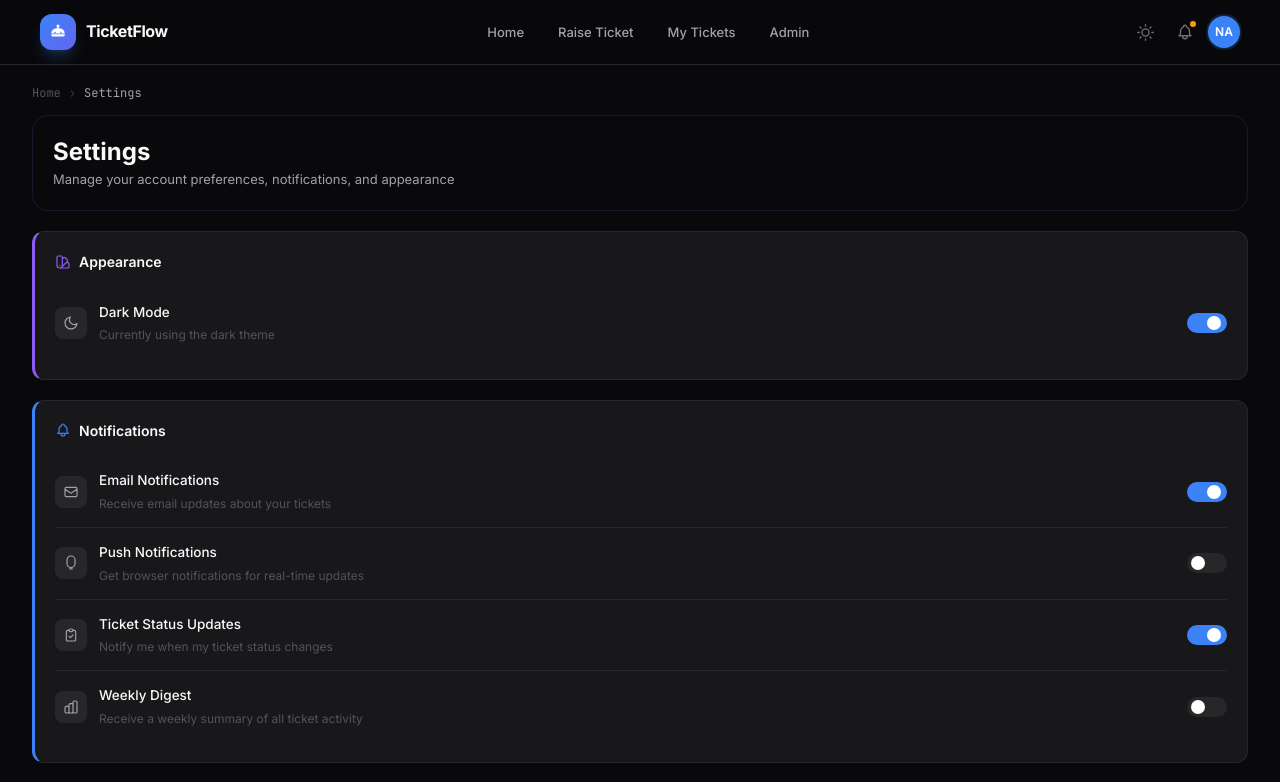
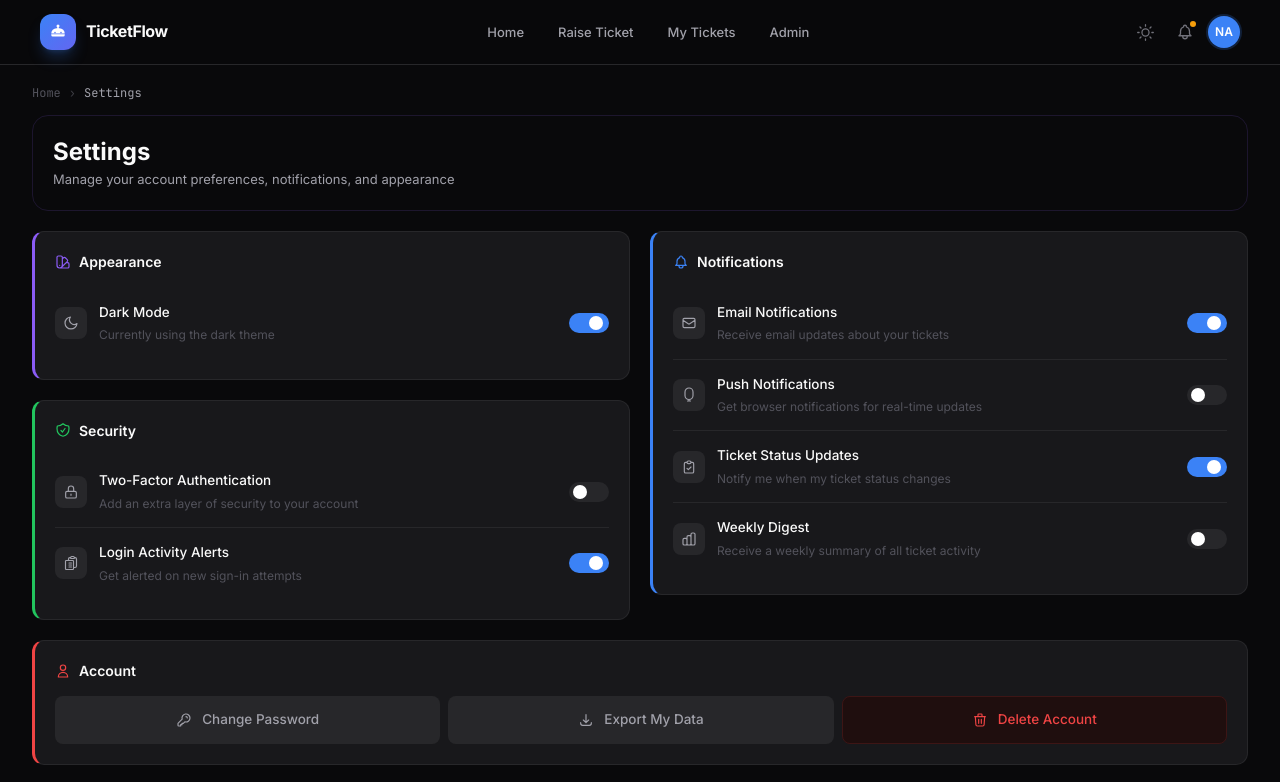
Before and after one commit to chaitanyadeepc/it-ticketing, a React (Vite) app in the folder helpdesk-ai/: page /settings in a window 1280 px wide. Shown: the top 782 px of the page. Built offline with nearby package versions, Linux system fonts and the light colour scheme; sample sign-in values are in the browser's storage.

Commit message:
fix: settings page 2-col grid layout, compact toggle rows, 3-col account actions

```diff
--- a/helpdesk-ai/src/pages/Settings.jsx
+++ b/helpdesk-ai/src/pages/Settings.jsx
@@ -28,7 +28,7 @@ const SettingRow = ({ icon, title, desc, children }) => (
 );
 
 const SectionCard = ({ title, icon, children, accentColor = '#3b82f6' }) => (
-  <div className="bg-[#18181b] border border-[#27272a] border-l-[3px] rounded-xl p-5 mb-5" style={{ borderLeftColor: accentColor }}>
+  <div className="bg-[#18181b] border border-[#27272a] border-l-[3px] rounded-xl p-5" style={{ borderLeftColor: accentColor }}>
     <div className="flex items-center gap-2 mb-4">
       <span style={{ color: accentColor }}>{icon}</span>
       <h2 className="text-[14px] font-semibold text-[#fafafa]">{title}</h2>
@@ -58,7 +58,11 @@ const Settings = () => {
           </div>
         </div>
 
-        {/* Appearance */}
+        {/* Top two-column grid */}
+        <div className="grid grid-cols-1 lg:grid-cols-2 gap-5 items-start mb-5">
+
+          {/* Left column: Appearance + Security */}
+          <div className="space-y-5">
             <SectionCard
               accentColor="#8b5cf6"
               title="Appearance"
@@ -76,7 +80,29 @@ const Settings = () => {
               </SettingRow>
             </SectionCard>
 
-        {/* Notifications */}
+            <SectionCard
+              accentColor="#22c55e"
+              title="Security"
+              icon={<svg className="w-4 h-4" fill="none" viewBox="0 0 24 24" stroke="currentColor" strokeWidth={1.8}><path strokeLinecap="round" strokeLinejoin="round" d="M9 12.75L11.25 15 15 9.75m-3-7.036A11.959 11.959 0 013.598 6 11.99 11.99 0 003 9.749c0 5.592 3.824 10.29 9 11.623 5.176-1.332 9-6.03 9-11.622 0-1.31-.21-2.571-.598-3.751h-.152c-3.196 0-6.1-1.248-8.25-3.285z" /></svg>}
+            >
+              <SettingRow
+                icon={<svg className="w-4 h-4" fill="none" viewBox="0 0 24 24" stroke="currentColor" strokeWidth={1.75}><path strokeLinecap="round" strokeLinejoin="round" d="M12 15v2m-6 4h12a2 2 0 002-2v-6a2 2 0 00-2-2H6a2 2 0 00-2 2v6a2 2 0 002 2zm10-10V7a4 4 0 00-8 0v4h8z"/></svg>}
+                title="Two-Factor Authentication"
+                desc="Add an extra layer of security to your account"
+              >
+                <Toggle enabled={twoFactor} onChange={setTwoFactor} />
+              </SettingRow>
+              <SettingRow
+                icon={<svg className="w-4 h-4" fill="none" viewBox="0 0 24 24" stroke="currentColor" strokeWidth={1.75}><path strokeLinecap="round" strokeLinejoin="round" d="M9 12h3.75M9 15h3.75M9 18h3.75m3 .75H18a2.25 2.25 0 002.25-2.25V6.108c0-1.135-.845-2.098-1.976-2.192a48.424 48.424 0 00-1.123-.08m-5.801 0c-.065.21-.1.433-.1.664 0 .414.336.75.75.75h4.5a.75.75 0 00.75-.75 2.25 2.25 0 00-.1-.664m-5.8 0A2.251 2.251 0 0113.5 2.25H15c1.012 0 1.867.668 2.15 1.586m-5.8 0c-.376.023-.75.05-1.124.08C9.095 4.01 8.25 4.973 8.25 6.108V8.25m0 0H4.875c-.621 0-1.125.504-1.125 1.125v11.25c0 .621.504 1.125 1.125 1.125h9.75c.621 0 1.125-.504 1.125-1.125V9.375c0-.621-.504-1.125-1.125-1.125H8.25z"/></svg>}
+                title="Login Activity Alerts"
+                desc="Get alerted on new sign-in attempts"
+              >
+                <Toggle enabled={sessionAlerts} onChange={setSessionAlerts} />
+              </SettingRow>
+            </SectionCard>
+          </div>
+
+          {/* Right column: Notifications */}
           <SectionCard
             accentColor="#3b82f6"
             title="Notifications"
@@ -111,30 +137,9 @@ const Settings = () => {
               <Toggle enabled={weeklyDigest} onChange={setWeeklyDigest} />
             </SettingRow>
           </SectionCard>
+        </div>
 
-        {/* Security */}
-        <SectionCard
-          accentColor="#22c55e"
-          title="Security"
-          icon={<svg className="w-4 h-4" fill="none" viewBox="0 0 24 24" stroke="currentColor" strokeWidth={1.8}><path strokeLinecap="round" strokeLinejoin="round" d="M9 12.75L11.25 15 15 9.75m-3-7.036A11.959 11.959 0 013.598 6 11.99 11.99 0 003 9.749c0 5.592 3.824 10.29 9 11.623 5.176-1.332 9-6.03 9-11.622 0-1.31-.21-2.571-.598-3.751h-.152c-3.196 0-6.1-1.248-8.25-3.285z" /></svg>}
-        >
-          <SettingRow
-            icon={<svg className="w-4 h-4" fill="none" viewBox="0 0 24 24" stroke="currentColor" strokeWidth={1.75}><path strokeLinecap="round" strokeLinejoin="round" d="M12 15v2m-6 4h12a2 2 0 002-2v-6a2 2 0 00-2-2H6a2 2 0 00-2 2v6a2 2 0 002 2zm10-10V7a4 4 0 00-8 0v4h8z"/></svg>}
-            title="Two-Factor Authentication"
-            desc="Add an extra layer of security to your account"
-          >
-            <Toggle enabled={twoFactor} onChange={setTwoFactor} />
-          </SettingRow>
-          <SettingRow
-            icon={<svg className="w-4 h-4" fill="none" viewBox="0 0 24 24" stroke="currentColor" strokeWidth={1.75}><path strokeLinecap="round" strokeLinejoin="round" d="M9 12h3.75M9 15h3.75M9 18h3.75m3 .75H18a2.25 2.25 0 002.25-2.25V6.108c0-1.135-.845-2.098-1.976-2.192a48.424 48.424 0 00-1.123-.08m-5.801 0c-.065.21-.1.433-.1.664 0 .414.336.75.75.75h4.5a.75.75 0 00.75-.75 2.25 2.25 0 00-.1-.664m-5.8 0A2.251 2.251 0 0113.5 2.25H15c1.012 0 1.867.668 2.15 1.586m-5.8 0c-.376.023-.75.05-1.124.08C9.095 4.01 8.25 4.973 8.25 6.108V8.25m0 0H4.875c-.621 0-1.125.504-1.125 1.125v11.25c0 .621.504 1.125 1.125 1.125h9.75c.621 0 1.125-.504 1.125-1.125V9.375c0-.621-.504-1.125-1.125-1.125H8.25z"/></svg>}
-            title="Login Activity Alerts"
-            desc="Get alerted on new sign-in attempts"
-          >
-            <Toggle enabled={sessionAlerts} onChange={setSessionAlerts} />
-          </SettingRow>
-        </SectionCard>
-
-        {/* Account */}
+        {/* Account — full width bottom row */}
         <div className="bg-[#18181b] border border-[#27272a] border-l-[3px] rounded-xl p-5" style={{ borderLeftColor: '#ef4444' }}>
           <div className="flex items-center gap-2 mb-4">
             <span className="text-[#ef4444]">
@@ -144,13 +149,13 @@ const Settings = () => {
             </span>
             <h2 className="text-[14px] font-semibold text-[#fafafa]">Account</h2>
           </div>
-          <div className="space-y-2">
+          <div className="grid grid-cols-1 sm:grid-cols-3 gap-2">
             {[
               { label: 'Change Password', icon: 'M15 7a2 2 0 012 2m4 0a6 6 0 01-7.743 5.743L11 17H9v2H7v2H4a1 1 0 01-1-1v-2.586a1 1 0 01.293-.707l5.964-5.964A6 6 0 1121 9z', color: 'text-[#a1a1aa]', bg: 'bg-[#27272a]', hover: 'hover:bg-[#3f3f46]' },
               { label: 'Export My Data', icon: 'M4 16v1a3 3 0 003 3h10a3 3 0 003-3v-1m-4-4l-4 4m0 0l-4-4m4 4V4', color: 'text-[#a1a1aa]', bg: 'bg-[#27272a]', hover: 'hover:bg-[#3f3f46]' },
               { label: 'Delete Account', icon: 'M19 7l-.867 12.142A2 2 0 0116.138 21H7.862a2 2 0 01-1.995-1.858L5 7m5 4v6m4-6v6m1-10V4a1 1 0 00-1-1h-4a1 1 0 00-1 1v3M4 7h16', color: 'text-[#ef4444]', bg: 'bg-[#1f0e0e]', hover: 'hover:bg-[#2a1010]', border: 'border border-[#3d1515]' },
             ].map(({ label, icon, color, bg, hover, border }) => (
-              <button key={label} className={`w-full flex items-center gap-3 px-4 py-3 rounded-lg ${bg} ${border || ''} ${hover} transition-colors ${color} text-[13.5px] font-medium`}>
+              <button key={label} className={`flex items-center justify-center gap-2.5 px-4 py-3 rounded-lg ${bg} ${border || ''} ${hover} transition-colors ${color} text-[13.5px] font-medium`}>
                 <svg className="w-4 h-4 flex-shrink-0" fill="none" viewBox="0 0 24 24" stroke="currentColor" strokeWidth={1.75}>
                   <path strokeLinecap="round" strokeLinejoin="round" d={icon} />
                 </svg>
```
Lines whose indentation alone changed are shown as unchanged.
